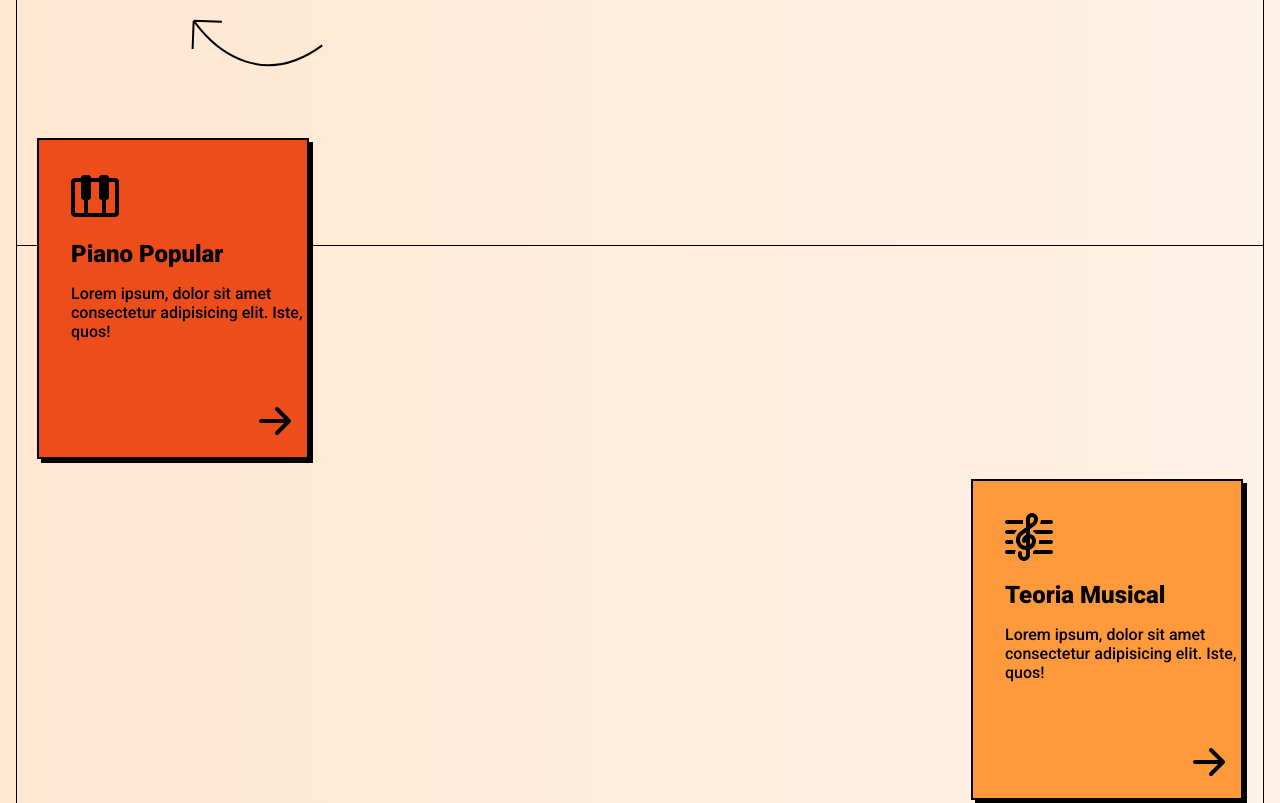
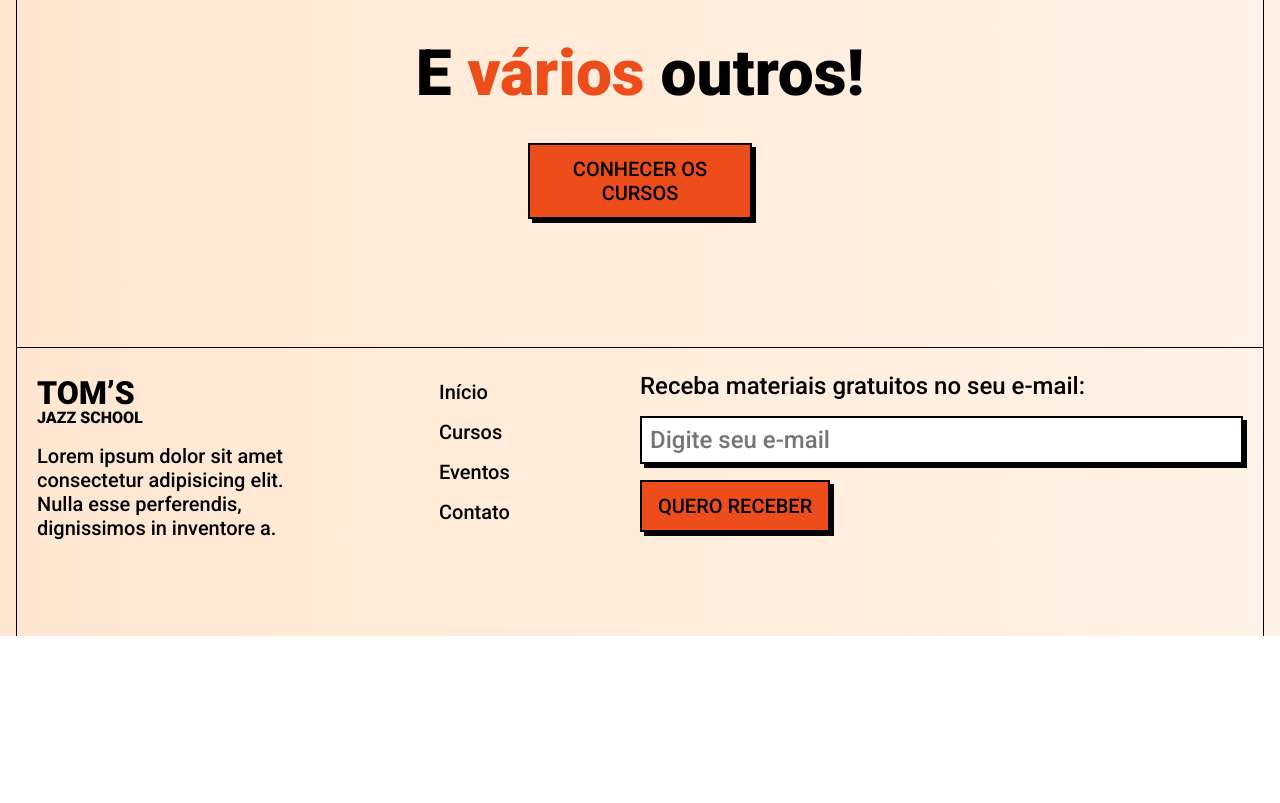
Before and after one commit to EnzoBozzani/landing-page, a plain HTML site: page index.html in a window 1280 px wide. Shown: the part 1240-2043 px from the top of the page. After the commit the page ends 1876 px from the top, so only its background shows below. Drawn offline with Linux system fonts and the light colour scheme.

Commit message:
added responsiveness

```diff
--- a/index.css
+++ b/index.css
@@ -32,6 +32,7 @@ header img {
 header nav {
     display: grid;
     grid-template-columns: 1fr 1fr;
+    /* margin: 1rem auto 0; */
 }
 
 nav a {
@@ -158,6 +159,20 @@ footer {
 
 footer nav a {
     display: block;
+    padding-left: 0;
+}
+
+.newsletter label {
+    display: block;
+    font-size: 1.5rem;
+}
+
+.newsletter input {
+    border: 2px solid var(--color-black);
+    box-shadow: 4px 4px 0 var(--color-black);
+    font-size: 1.5rem;
+    padding: .5rem;
+    width: 100%;
 }
 
 /* Classes utilitárias */
@@ -190,3 +205,73 @@ footer nav a {
 .text-center {
     text-align: center;
 }
+
+
+/* Responsividade */
+
+@media screen and (min-width: 40rem){
+    header nav {
+        display: block;
+        text-align: center;
+    }
+    .cards {
+        flex-direction: row;
+        flex-wrap: wrap;
+        justify-content: center;
+    }
+    .cards article:nth-child(2n){
+        margin-top: 1rem;
+    }
+}
+
+
+@media screen and (min-width: 48rem){
+    header div {
+        display: flex;
+        align-items: center;
+        justify-content: space-between;
+    }
+
+    /* header img, header nav, header .buttton {
+        margin: 0;
+    } */
+}
+
+@media screen and (min-width: 72rem){
+    h1, h2 {
+        font-size: 4rem;
+    }
+    .container {
+        display: flex;
+        align-items: center;
+        margin: 0 auto;
+        max-width: 72rem;
+    }
+    .container.row-reverse {
+        flex-direction: row-reverse;
+    }
+
+    .about-col {
+        flex: 2;
+    }
+
+    .about-col p{
+        font-size: 1.25rem;
+        max-width: 16rem;
+    }
+
+    footer nav {
+        flex: 1;
+    }
+
+    .newsletter {
+        flex: 3;
+    }
+}
+
+
+@media screen and (min-width: 80rem){
+    .container {
+        max-width: 80rem;
+    }
+}
--- a/index.html
+++ b/index.html
@@ -13,25 +13,31 @@
 
 <body>
     <header>
+        <div class="container">
             <img src="images/logo.svg" alt="Tom's Jazz School">
-        <nav class="mt-1 mx-auto">
+            <nav>
                 <a href="#">Início</a><a href="#">Cursos</a><a href="#">Eventos</a><a href="#">Contato</a>
             </nav>
             <a href="#" class="button mt-1 mx-auto mb-1">Se Inscreva</a>
+        </div>
     </header>
     <main>
         <section class="hero-section">
+            <div class="container row-reverse">
                 <img src="images/hero-img.svg" alt="Banda de Jazz Tocando">
                 <div>
                     <h1 class="mt-2">
                         Crie algo <span class="text-primary decoration">impactante</span> com música
                     </h1>
                     <p class="mt-2 mb-2">
-                    Lorem ipsum dolor sit amet, consectetur adipisicing elit. Ut, dicta illo quis libero culpa molestias
-                    officiis sunt assumenda autem numquam nobis cum accusantium adipisci dolore velit labore ipsa facere
+                        Lorem ipsum dolor sit amet, consectetur adipisicing elit. Ut, dicta illo quis libero culpa
+                        molestias
+                        officiis sunt assumenda autem numquam nobis cum accusantium adipisci dolore velit labore ipsa
+                        facere
                         qui.
                     </p>
                     <a href="#" class="button">Comece Agora</a>
+                </div>
             </div>
         </section>
         <section class="courses-section">
@@ -77,17 +83,24 @@
         </section>
     </main>
     <footer>
-        <div>
-            <img src="/images/logo.svg" alt="Tom's Jazz School">
-            <p>Lorem ipsum dolor sit amet consectetur adipisicing elit. Nulla esse perferendis, dignissimos in inventore a.</p>
+        <div class="container">
+            <div class="about-col">
+                <img src="/images/logo.svg" alt="Tom's Jazz School" class="mb-1 mt-1">
+                <p class="mb-2">Lorem ipsum dolor sit amet consectetur adipisicing elit. Nulla esse perferendis,
+                    dignissimos
+                    in inventore a.</p>
             </div>
-        <nav>
+            <nav class="mb-2">
                 <a href="#">Início</a><a href="#">Cursos</a><a href="#">Eventos</a><a href="#">Contato</a>
             </nav>
-        <form>
-            <label for="email">Receba materiais gratuitos no seu e-mail:</label>
-            <input type="text" name="email" id="email" placeholder="Digite seu e-mail">
+            <form class="newsletter">
+                <label for="email" class="mb-1">Receba materiais gratuitos no seu e-mail:</label>
+                <input type="text" name="email" id="email" placeholder="Digite seu e-mail" class="mb-1">
+                <button type="submit" class="button mb-2">
+                    Quero Receber
+                </button>
             </form>
+        </div>
     </footer>
 </body>
 
```
Lines whose indentation alone changed are shown as unchanged.
